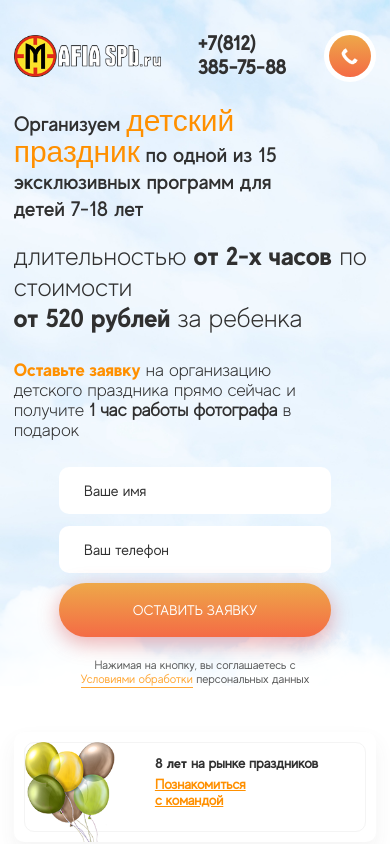
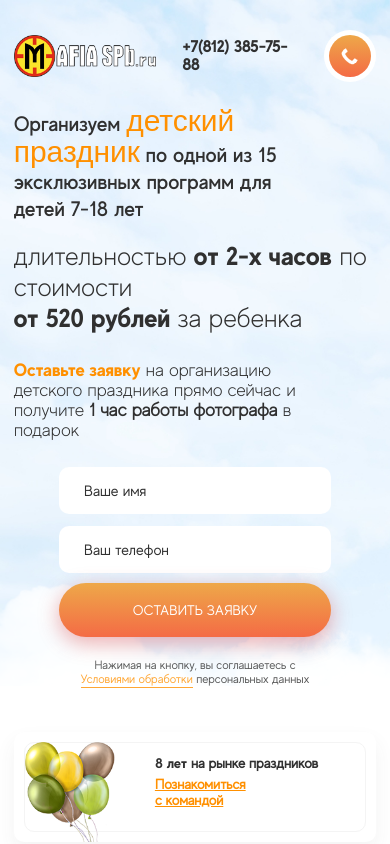
Before and after one commit to arhipovcode/childrens-parties, a plain HTML site: page index.html in a window 390 px wide. Shown: the top 844 px of the page. Drawn offline with nearby package versions, Linux system fonts and the light colour scheme.

Commit message:
адаптив шапка готова

```diff
--- a/sass/_media480.sass
+++ b/sass/_media480.sass
@@ -1,5 +1,14 @@
 @media (max-width: 480px)
   .header
+    &-logo
+      width: 45%
+      img
+        width: 90%
+    &-phone
+      width: 55%
+      margin-left: 10px
+      & .phone
+        font-size: 16px
     &-input
       width: 75%
     &-form
```
Also changed, not shown: css/style.css, 1 other file.
